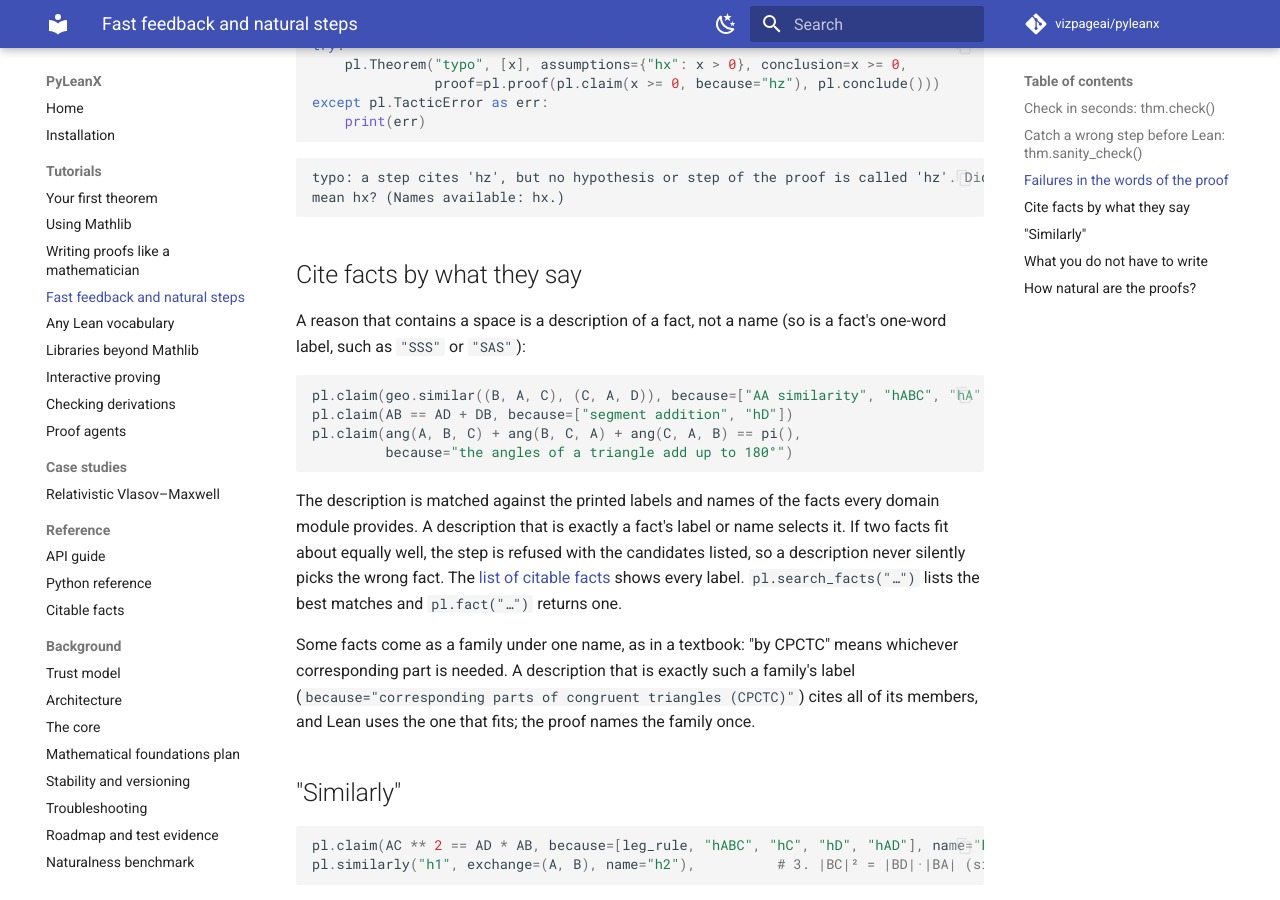
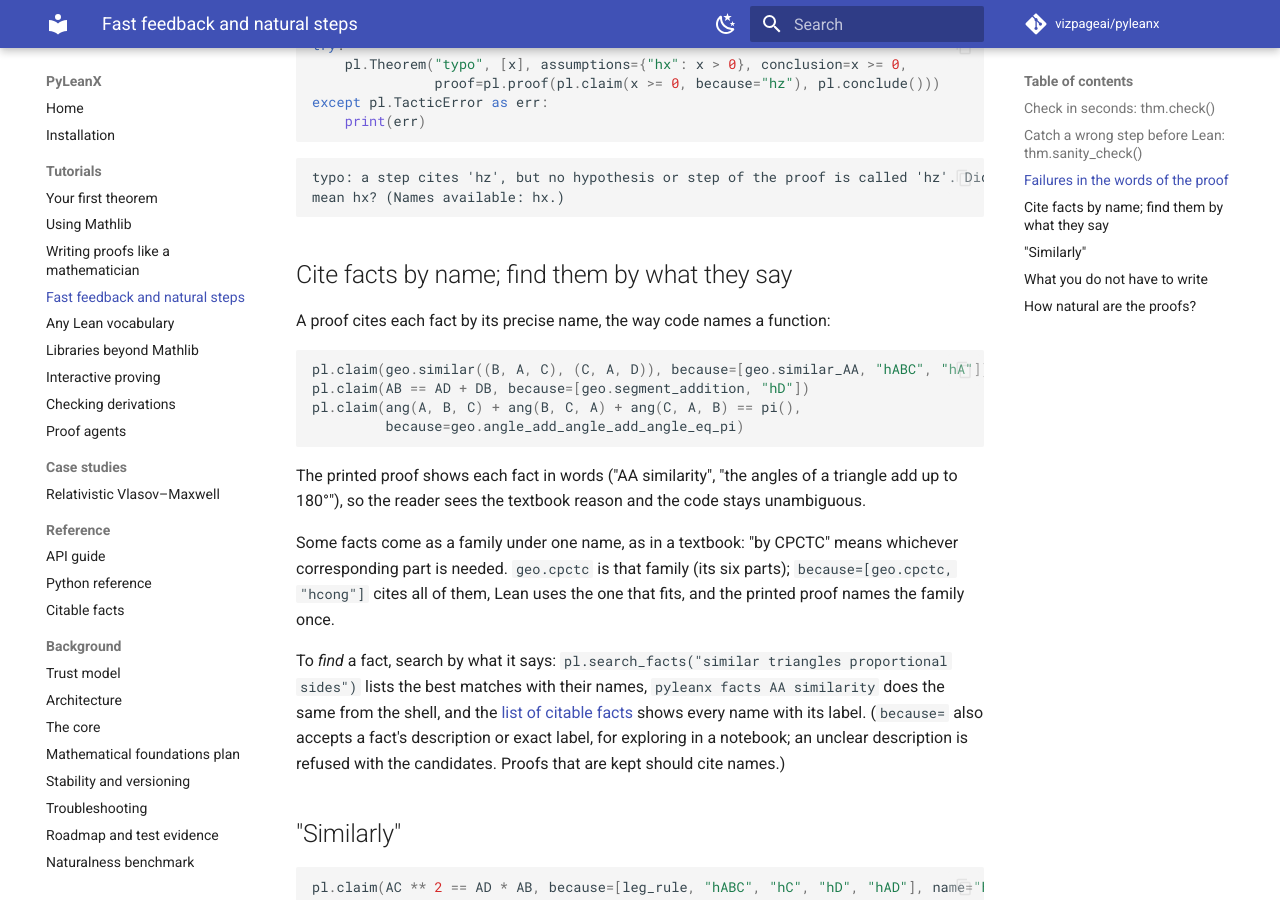
Before and after one commit to vizpageai/pyleanx, an MkDocs documentation site: the page built from docs/tutorials/natural-proofs.md, in a window 1280 px wide and 900 px high, scrolled down 2112 px. Built offline with MkDocs 1.6.1 and Material for MkDocs 9.7.7, drawn with Linux system fonts in a browser that asks for light colours; comment, search, counter and statistics services are not loaded.

Commit message:
Cite facts by name in code; descriptions are for finding facts
Proof code should be precise: the Euclid and Pythagoras examples, the
tutorials, the README and the facts page now cite facts by their Python
names (geo.sss, geo.similar_AA, geo.altitude_to_hypotenuse, ...). The
printed proof still states each fact in words (its label).

geo.cpctc names the CPCTC family (its six parts, in the order the label
selected them); because= accepts such a group inside its list.

Descriptions stay a search feature (pl.search_facts, pyleanx facts) and
are still accepted in because= for exploring; their tests are kept.

Generated Lean of all 72 written proofs unchanged (golden test): each
description resolved to exactly the fact now cited by name.

Co-Authored-By: Claude Opus 5.5 <noreply@anthropic.com>

````diff
--- a/docs/tutorials/natural-proofs.md
+++ b/docs/tutorials/natural-proofs.md
@@ -106,29 +106,31 @@ typo: a step cites 'hz', but no hypothesis or step of the proof is called 'hz'.
 mean hx? (Names available: hx.)
 ```
 
-## Cite facts by what they say
+## Cite facts by name; find them by what they say
 
-A reason that contains a space is a description of a fact, not a name (so is a fact's
-one-word label, such as `"SSS"` or `"SAS"`):
+A proof cites each fact by its precise name, the way code names a function:
 
 ```py
-pl.claim(geo.similar((B, A, C), (C, A, D)), because=["AA similarity", "hABC", "hA"])
-pl.claim(AB == AD + DB, because=["segment addition", "hD"])
+pl.claim(geo.similar((B, A, C), (C, A, D)), because=[geo.similar_AA, "hABC", "hA"])
+pl.claim(AB == AD + DB, because=[geo.segment_addition, "hD"])
 pl.claim(ang(A, B, C) + ang(B, C, A) + ang(C, A, B) == pi(),
-         because="the angles of a triangle add up to 180°")
+         because=geo.angle_add_angle_add_angle_eq_pi)
 ```
 
-The description is matched against the printed labels and names of the facts every domain
-module provides. A description that is exactly a fact's label or name selects it. If two
-facts fit about equally well, the step is refused with the candidates listed, so a
-description never silently picks the wrong fact. The [list of citable facts](../facts.md) shows every
-label. `pl.search_facts("…")` lists the best
-matches and `pl.fact("…")` returns one.
+The printed proof shows each fact in words ("AA similarity", "the angles of a triangle add
+up to 180°"), so the reader sees the textbook reason and the code stays unambiguous.
 
 Some facts come as a family under one name, as in a textbook: "by CPCTC" means whichever
-corresponding part is needed. A description that is exactly such a family's label
-(`because="corresponding parts of congruent triangles (CPCTC)"`) cites all of its
-members, and Lean uses the one that fits; the proof names the family once.
+corresponding part is needed. `geo.cpctc` is that family (its six parts);
+`because=[geo.cpctc, "hcong"]` cites all of them, Lean uses the one that fits, and the
+printed proof names the family once.
+
+To *find* a fact, search by what it says: `pl.search_facts("similar triangles proportional
+sides")` lists the best matches with their names, `pyleanx facts AA similarity` does the
+same from the shell, and the [list of citable facts](../facts.md) shows every name with its
+label. (`because=` also accepts a fact's description or exact label, for exploring in a
+notebook; an unclear description is refused with the candidates. Proofs that are kept
+should cite names.)
 
 ## "Similarly"
 
````
Also changed, not shown: CHANGELOG.md (+5 -0 lines), README.md (+5 -4 lines), docs/api.md (+2 -1 lines), docs/architecture.md (+1 -1 lines), docs/facts.md (+7 -9 lines), docs/tutorials/written-proofs.md (+1 -1 lines), 7 other files.
